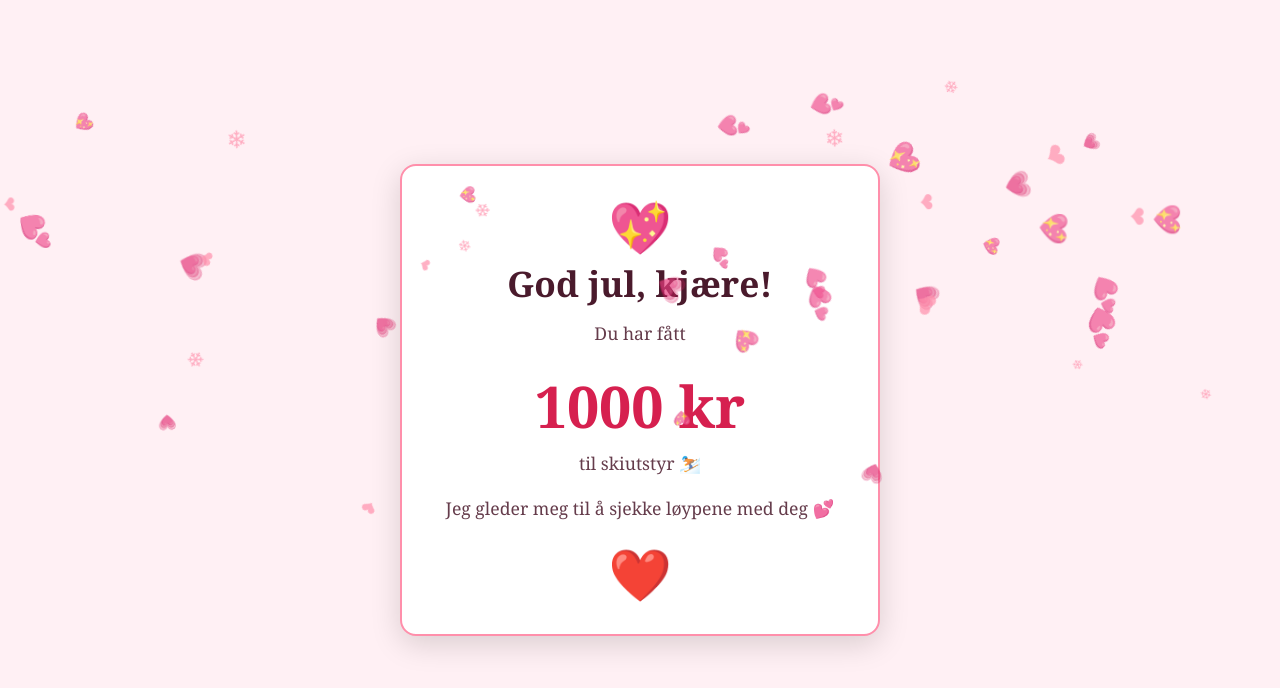
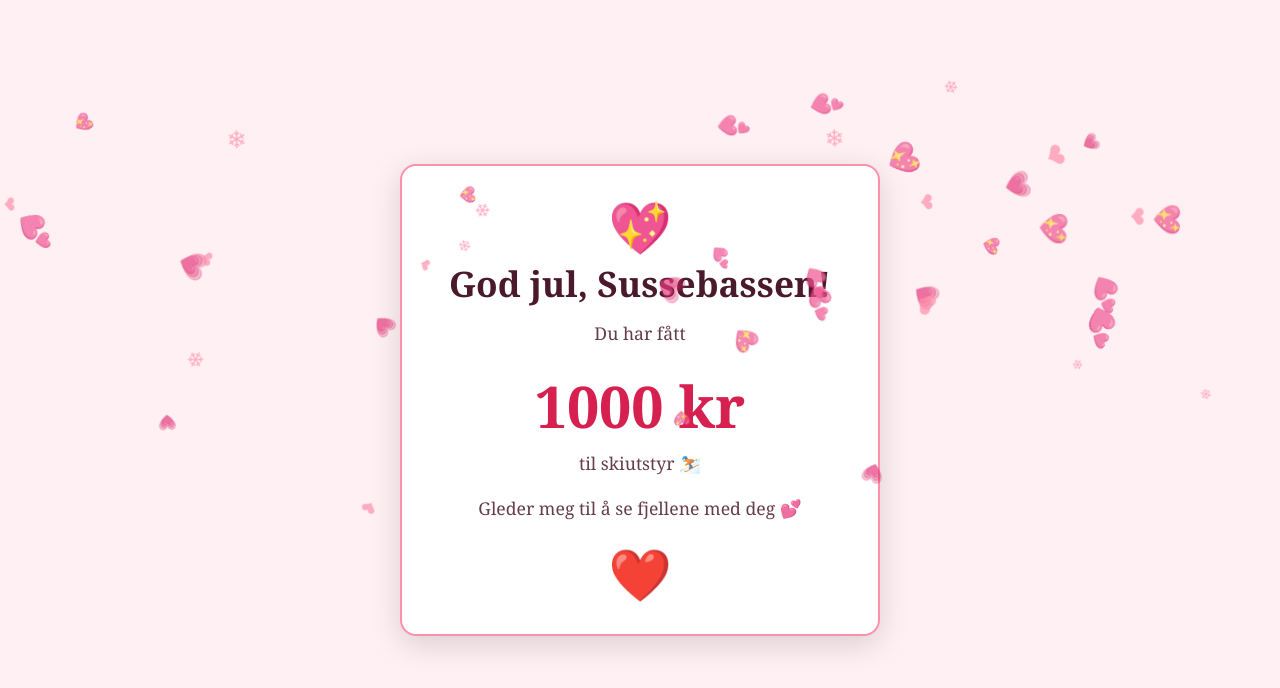
Before and after one commit to baconstripsusno-collab/Julegave, a plain HTML site: page index.html in a window 1280 px wide. Both pictures are taken after a click on the button "Åpne gaven". Drawn offline with Linux system fonts and the light colour scheme.

Commit message:
Update index.html

```diff
--- a/index.html
+++ b/index.html
@@ -53,11 +53,11 @@ button{all:unset;cursor:pointer;display:inline-block}
   <section id="reveal">
     <div class="card">
       <div class="emoji">💖</div>
-      <h1>God jul, kjære!</h1>
+      <h1>God jul, Sussebassen!</h1>
       <p>Du har fått</p>
       <div class="amount">1000 kr</div>
       <p>til skiutstyr ⛷️</p>
-      <p>Jeg gleder meg til å sjekke løypene med deg 💕</p>
+      <p>Gleder meg til å se fjellene med deg 💕</p>
       <div class="emoji">❤️</div>
     </div>
   </section>
```
